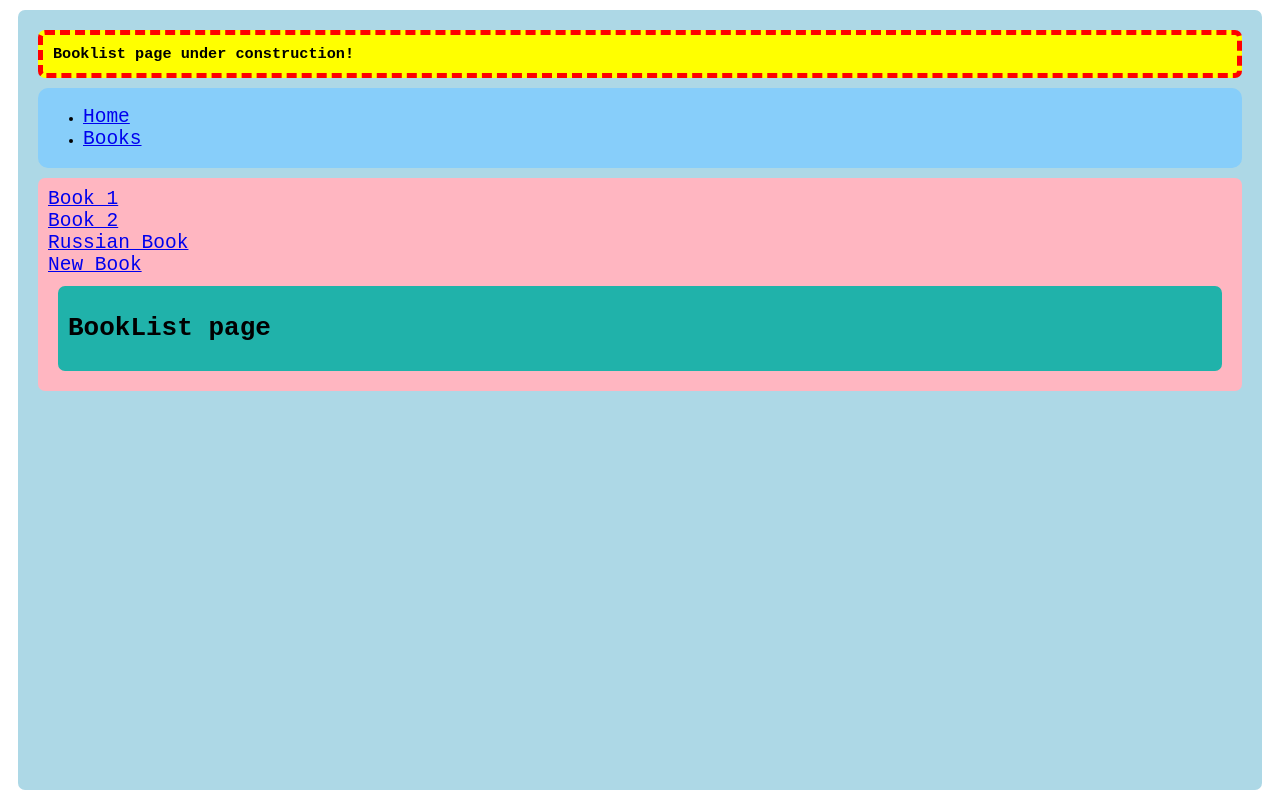
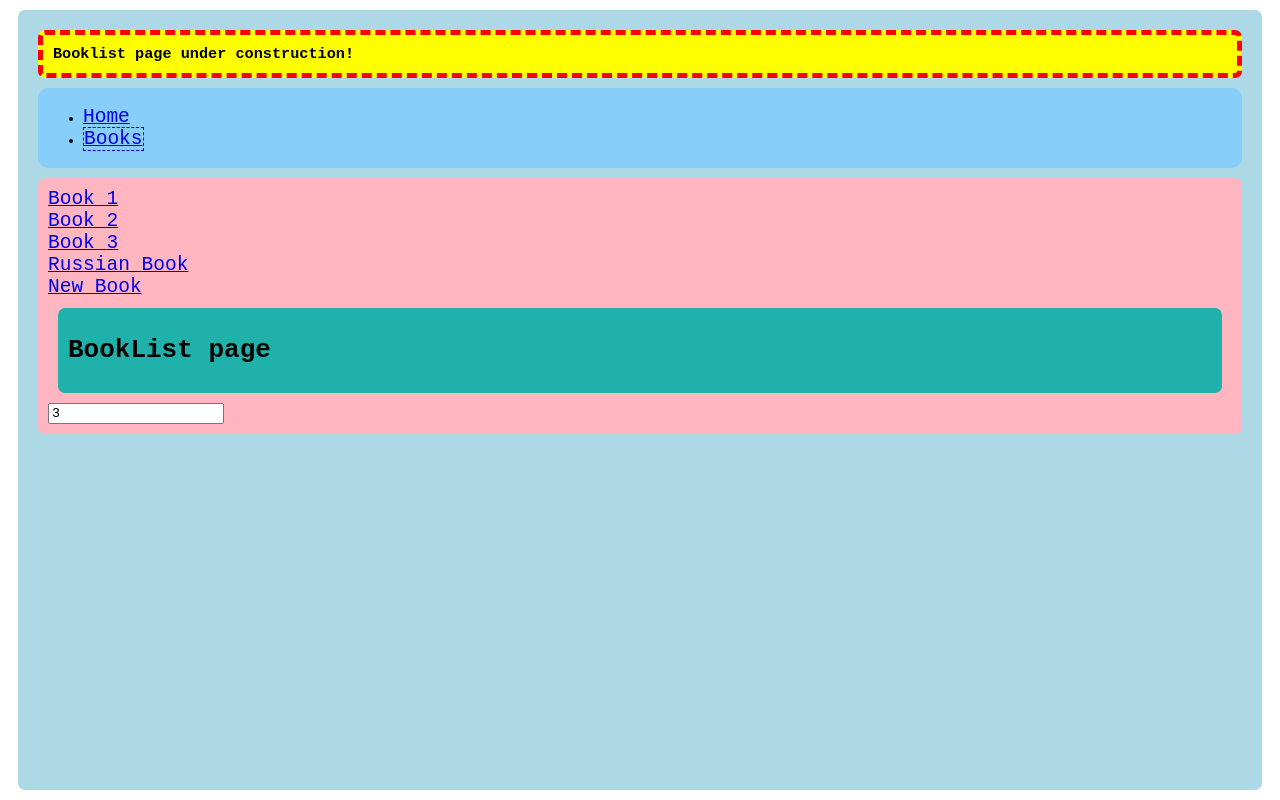
Before and after one commit to vasilemidrigan/react-router-dom-studying, a React (Create React App) app: page /books in a window 1280 px wide. Built offline with nearby package versions, Linux system fonts and the light colour scheme.

Commit message:
useSearchParams()

```diff
--- a/src/App.jsx
+++ b/src/App.jsx
@@ -27,23 +27,20 @@ function App() {
         <nav className="homepage__nav">
           <ul>
             <li>
-              {/*
-                 We can use className in the same way we use
-                 style
-              */}
-              <NavLink
-                style={({ isActive }) => {
-                  return isActive ? { border: "1px dashed" } : {};
-                }}
-                to="/"
-                replace
-                reloadDocument
-              >
+              <NavLink to="/" replace reloadDocument>
                 Home
               </NavLink>
             </li>
             <li>
-              <NavLink to="/books">Books</NavLink>
+              <NavLink
+                to="/books"
+                end
+                style={({ isActive }) => {
+                  return isActive ? { border: "1px dashed" } : {};
+                }}
+              >
+                Books
+              </NavLink>
             </li>
           </ul>
         </nav>
--- a/src/pages/BookLayout.jsx
+++ b/src/pages/BookLayout.jsx
@@ -1,11 +1,17 @@
+import { useState, useSearchParams } from "react-router-dom";
+
 import { Link, Outlet } from "react-router-dom";
 
 export function BookLayout() {
+  const [searchParams, setSearchParams] = useSearchParams({ n: 3 });
+  const number = searchParams.get("n");
   return (
     <div className="BookLayout">
       <Link to="/books/1">Book 1</Link>
       <br />
       <Link to="/books/2">Book 2</Link>
+      <br />
+      <Link to={`/books/${number}`}> Book {number} </Link>
       <br />
       <Link to="/books/rus">Russian Book </Link>
       <br />
@@ -16,6 +22,11 @@ export function BookLayout() {
           author: "Fyodor Dostoevsky",
         }}
       />
+      <input
+        type="number"
+        onChange={(e) => setSearchParams({ n: e.target.value })}
+        value={number}
+      />
     </div>
   );
 }
--- a/src/pages/NotFound.jsx
+++ b/src/pages/NotFound.jsx
@@ -1,3 +1,24 @@
-export  function NotFound() {
-  return <h1>NotFound</h1>;
+import { useEffect } from "react";
+import { useNavigate } from "react-router-dom";
+
+// We're using Navigate Component in case we want to
+// redirect the user imediatelly after opening a certain
+// url ---> return <Navigate to="/" />;
+// or
+// we can use useNavigate() hook
+export function NotFound() {
+  const navigate = useNavigate();
+
+  useEffect(() => {
+    setTimeout(() => {
+      navigate("/");
+    }, 2000);
+  }, []);
+
+  return (
+    <>
+      <h1>Not found!</h1>
+      <h4>you'll be redirected in 2 sec...</h4>
+    </>
+  );
 }
```
